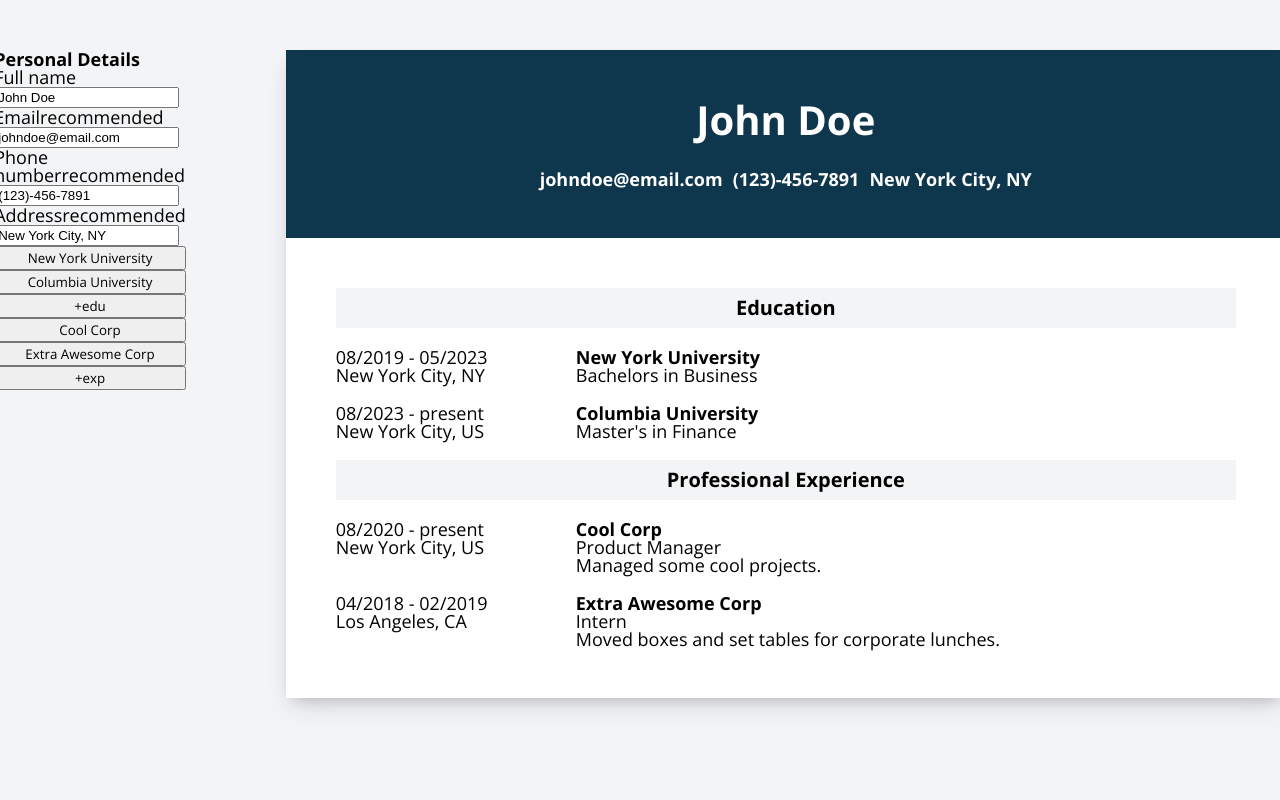
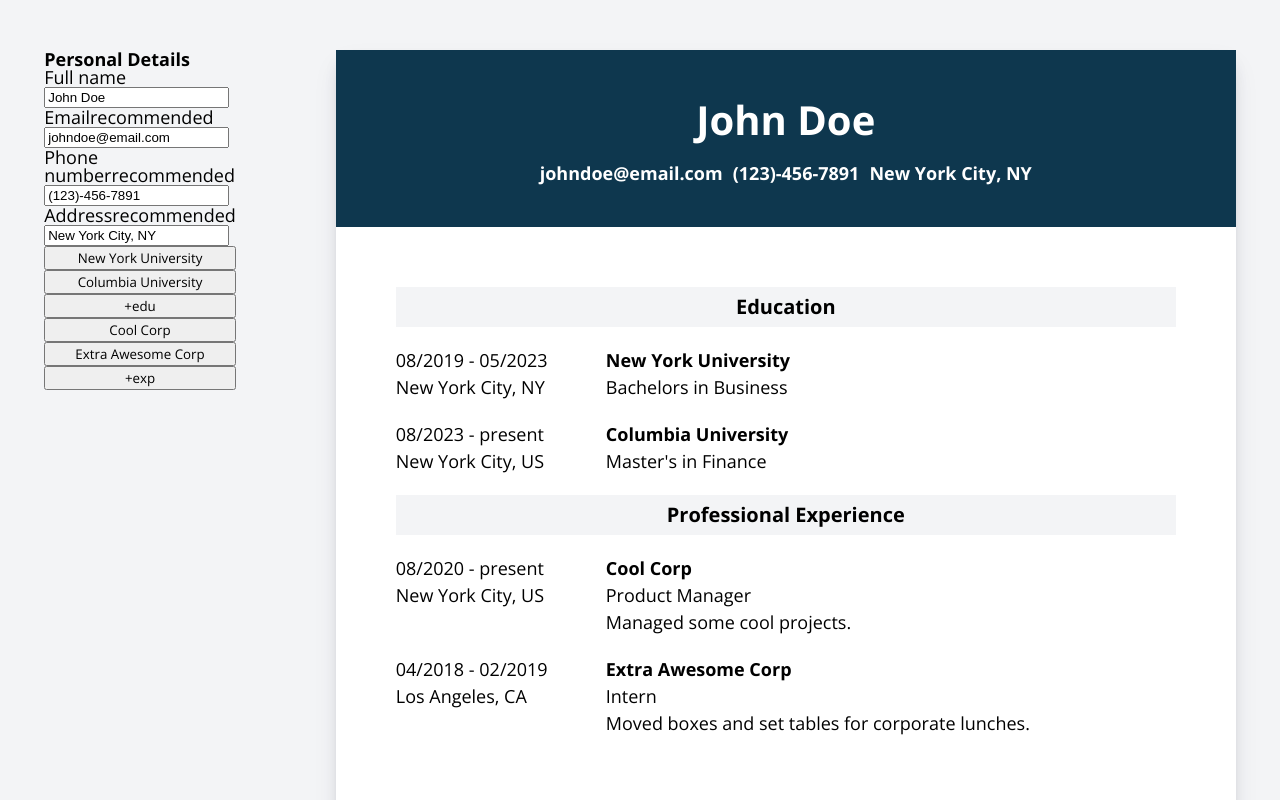
Before and after one commit to seanmckone/odin-cv-application, a React (Vite) app: page / in a window 1280 px wide. Shown: the top 800 px of the page. Built offline with nearby package versions, Linux system fonts and the light colour scheme.

Commit message:
More resume styling

```diff
--- a/src/styles/Resume.css
+++ b/src/styles/Resume.css
@@ -1,21 +1,23 @@
 .resume {
   background-color: var(--resume-bg-color);
-  width: 1000px;
+  width: 900px;
   box-shadow:
     rgba(50, 50, 93, 0.1) 0px 13px 27px -5px,
     rgba(0, 0, 0, 0.25) 0px 8px 16px -8px;
+  line-height: 1.5;
+  height: 1200px;
 }
 
 .resume-details {
   display: flex;
   flex-direction: column;
   gap: 20px;
-  padding: 50px;
+  padding: 60px;
 }
 
 .section-title {
   text-align: center;
   background-color: var(--main-bg-color);
   font-size: 20px;
-  padding: 10px;
+  padding: 5px;
 }
--- a/src/styles/ResumeHeader.css
+++ b/src/styles/ResumeHeader.css
@@ -6,10 +6,10 @@
   text-align: center;
   background-color: var(--resume-accent-color);
   color: var(--resume-bg-color);
-  padding: 50px;
+  padding: 40px;
   display: flex;
   flex-direction: column;
-  gap: 30px;
+  gap: 10px;
 }
 
 .header-contact-info {
```
